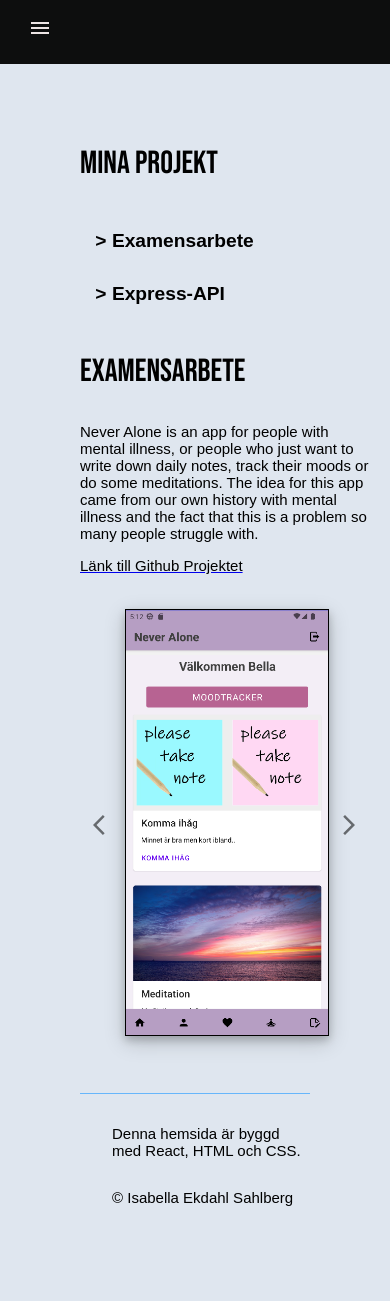
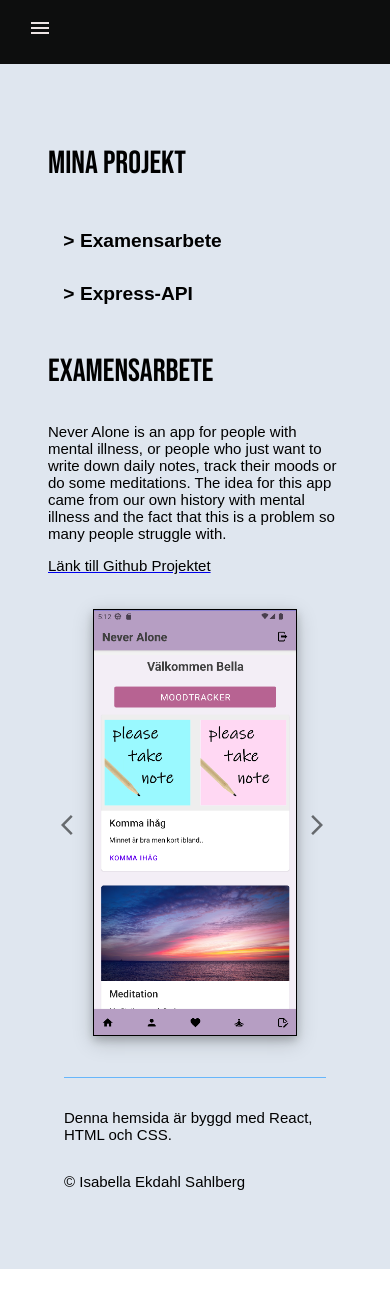
Before and after one commit to isabellaes/portfolio, a React (Create React App) app: page /projects in a window 390 px wide. After the commit the page ends 1269 px from the top, so only its background shows below. Built offline with nearby package versions, Linux system fonts and the light colour scheme.

Commit message:
fixed mobilestyle

```diff
--- a/src/pages/ContactPage.tsx
+++ b/src/pages/ContactPage.tsx
@@ -22,15 +22,16 @@ const ContactPage = () => {
                 className={"link-desktop"}
                 href="https://www.linkedin.com/in/isabella-ekdahl-sahlberg-a99828220/"
               >
-                <LinkedInIcon style={{ fontSize: "3em" }}></LinkedInIcon>
+                <LinkedInIcon></LinkedInIcon>
               </a>
               <a
                 className={"link-desktop"}
                 href=" https://github.com/isabellaes?tab=repositories"
               >
-                <GitHubIcon style={{ fontSize: "3em" }}></GitHubIcon>
+                <GitHubIcon></GitHubIcon>
               </a>
             </div>
+
             <div className="box-column-70">
               <ContactForm></ContactForm>
             </div>
--- a/src/style/mobile.css
+++ b/src/style/mobile.css
@@ -3,10 +3,8 @@
     display: flex;
     flex-direction: column;
     height: fit-content;
-
-    padding-left: 2em;
     padding-top: 1em;
-    margin: 2rem;
+    margin: 1em;
     border-top: 1px solid rgb(103, 182, 251);
     box-sizing: border-box;
   }
@@ -20,10 +18,6 @@
     box-sizing: border-box;
   }
 
-  .link-tabletmobile {
-    display: flex;
-    margin-top: 2em;
-  }
   .aside-10 {
     padding: 0;
     margin: 0;
@@ -51,6 +45,8 @@
   .main-row-100 {
     display: flex;
     flex-direction: column;
+    padding: 0;
+    margin: 0;
   }
   .main-row {
     display: flex;
@@ -60,13 +56,6 @@
     margin: 0;
     box-sizing: border-box;
   }
-  /*   img {
-    float: right;
-    width: 30%;
-    border: 1px solid black;
-    padding: 1em;
-    margin: 1em;
-  } */
 
   .button {
     border: none;
@@ -91,14 +80,14 @@
   .box-column-30 {
     display: flex;
     flex-direction: column;
-    padding-left: 2em;
+
     margin: 0;
     width: 100%;
   }
   .box-column-70 {
     display: flex;
     flex-direction: column;
-    padding-left: 2em;
+
     margin: 0;
     width: 100%;
   }
@@ -295,4 +284,7 @@
     margin-bottom: 1em;
     font-weight: 600;
   }
+  .link-desktop {
+    font-size: 1em;
+  }
 }
```
